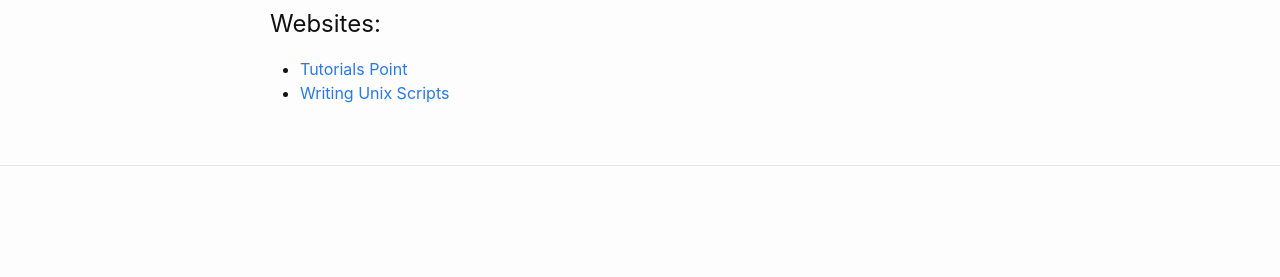
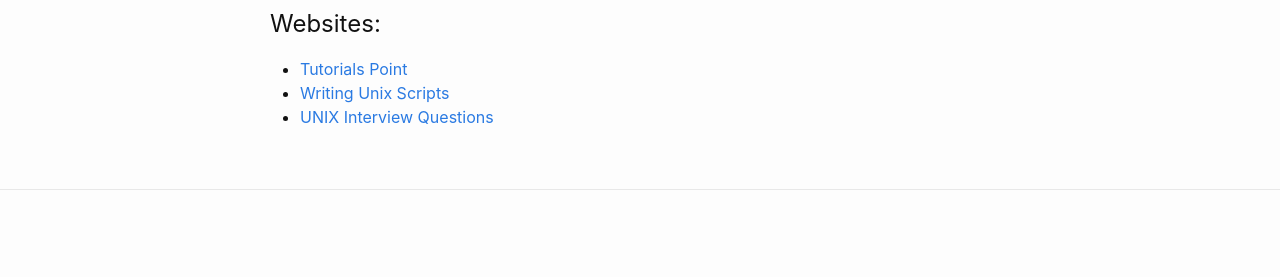
Before and after one commit to IT-GECBH/2020, a Jekyll site: the page built from resources.md, in a window 1280 px wide. Shown: the part 2018-2295 px from the top of the page. Built offline with Jekyll 4.4.1, drawn with Linux system fonts in a browser that asks for light colours; before the commit the page ends 2274 px from its top, so only the background shows below that.

Commit message:
added new link to unix

```diff
--- a/resources.md
+++ b/resources.md
@@ -67,6 +67,7 @@
 # Websites:
 * [Tutorials Point](https://www.tutorialspoint.com/unix/)
 * [Writing Unix Scripts](https://web.calpoly.edu/~rasplund/script.html)
+* [UNIX Interview Questions](https://linoxide.com/linux-shell-script/shell-scripting-interview-questions-answers/)
 
 [micro-prev]: /resources/MICROPROCESSOR/CS305._S5_Dec_17_Regular.pdf
 [mic-syll]: /resources/MICROPROCESSOR/CS305_Microprocessors_and_microcontrollers.pdf
```
